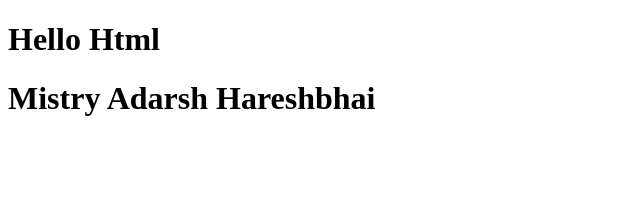
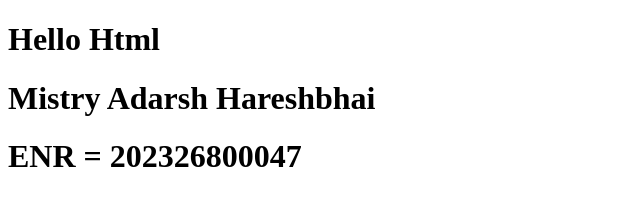
Before and after one commit to Adarsh-1910/Adarsh_CT_047, a plain HTML site: page index.html in a window 1280 px wide. Shown: the whole page, without its empty margins (0-640 px from the left). Drawn offline with Linux system fonts and the light colour scheme.

Commit message:
Third commit

```diff
--- a/index.html
+++ b/index.html
@@ -8,6 +8,7 @@
 <body>
     <h1>Hello Html</h1>
     <h1>Mistry Adarsh Hareshbhai</h1>
+    <h1> ENR = 202326800047</h1>
 
 </body>
 </html>
```
